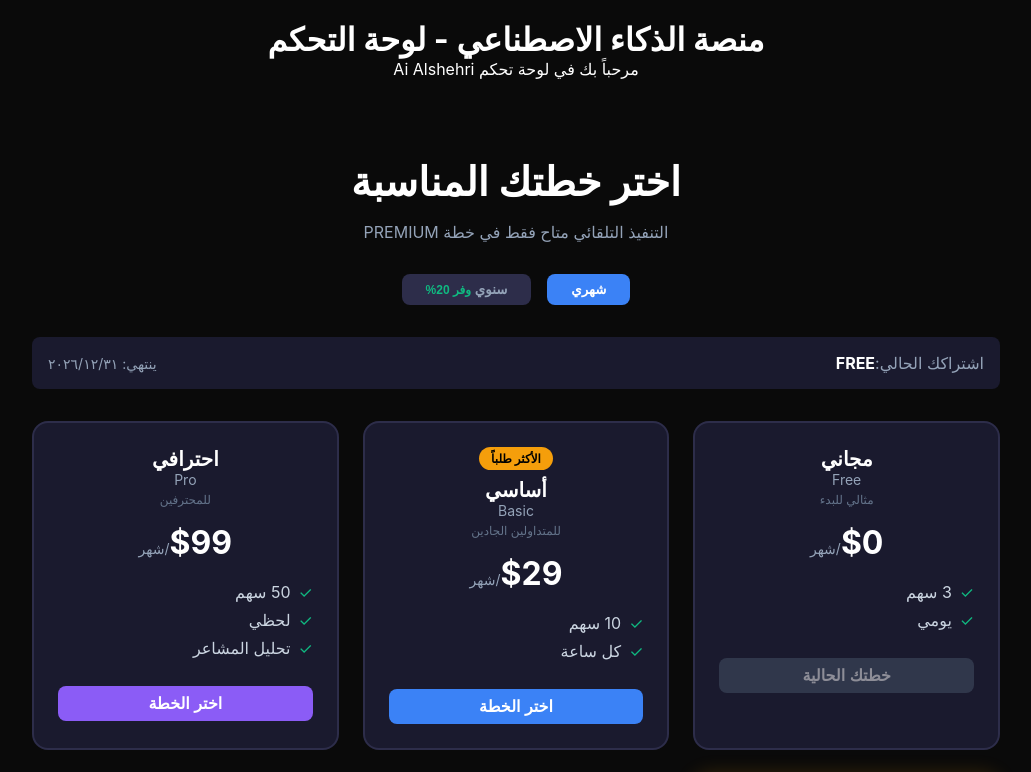
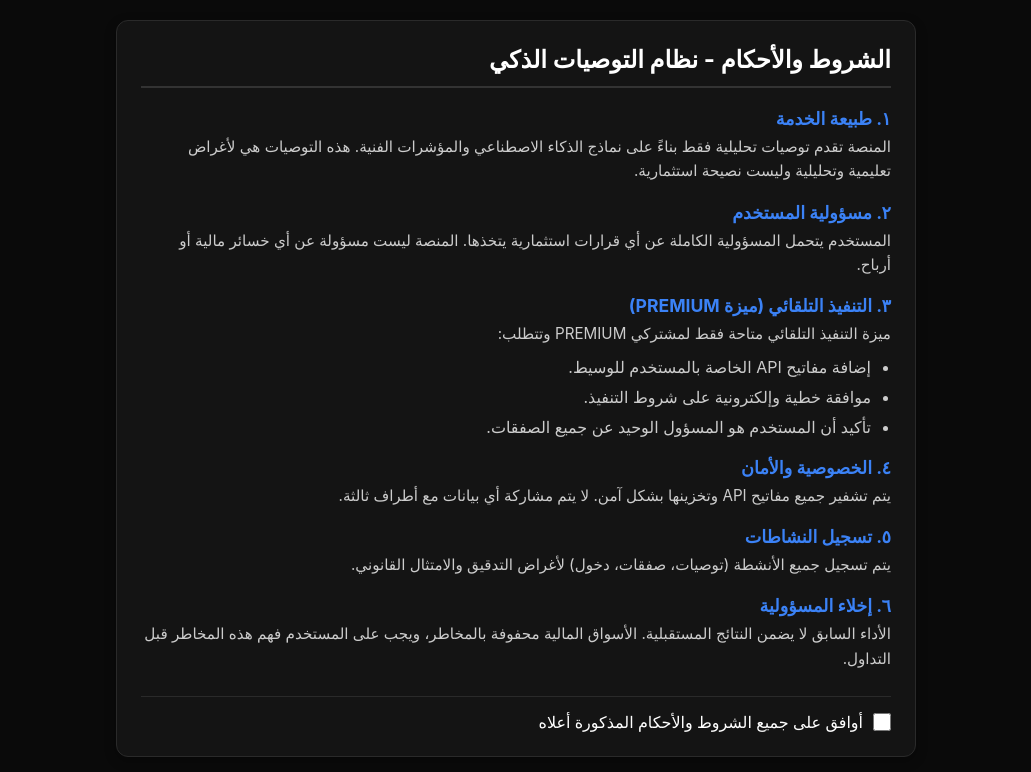
Before and after one commit to daferali20/Ai_Alshehri, a React (Create React App) app in the folder frontend/web_dashboard/: page / in a window 1280 px wide. Shown: the top 772 px of the page, without its empty margins (124-1155 px from the left). Built offline with nearby package versions, Linux system fonts and the light colour scheme; no server answers.

Commit message:
Update App.tsx

```diff
--- a/frontend/web_dashboard/src/App.tsx
+++ b/frontend/web_dashboard/src/App.tsx
@@ -1,27 +1,11 @@
 import React from 'react';
-import TermsAndConditions from './TermsAndConditions';
-import SubscriptionPage from './pages/Subscription/SubscriptionPage';
+import TermsAndConditions from './components/TermsAndConditions';
 import './App.css';
 
 function App() {
   return (
-    <div className="App" style={{ padding: '20px', direction: 'rtl' }}>
-      <header style={{ textAlign: 'center', marginBottom: '30px' }}>
-        <h1>منصة الذكاء الاصطناعي - لوحة التحكم</h1>
-        <p>مرحباً بك في لوحة تحكم Ai Alshehri</p>
-      </header>
-
-      <main style={{ maxWidth: '1000px', margin: '0 auto', display: 'flex', flexDirection: 'column', gap: '40px' }}>
-        {/* صفحة/مكون الاشتراكات */}
-        <section>
-          <SubscriptionPage />
-        </section>
-
-        {/* مكون الشروط والأحكام */}
-        <section>
-          <TermsAndConditions />
-        </section>
-      </main>
+    <div className="App">
+      <TermsAndConditions />
     </div>
   );
 }
```
